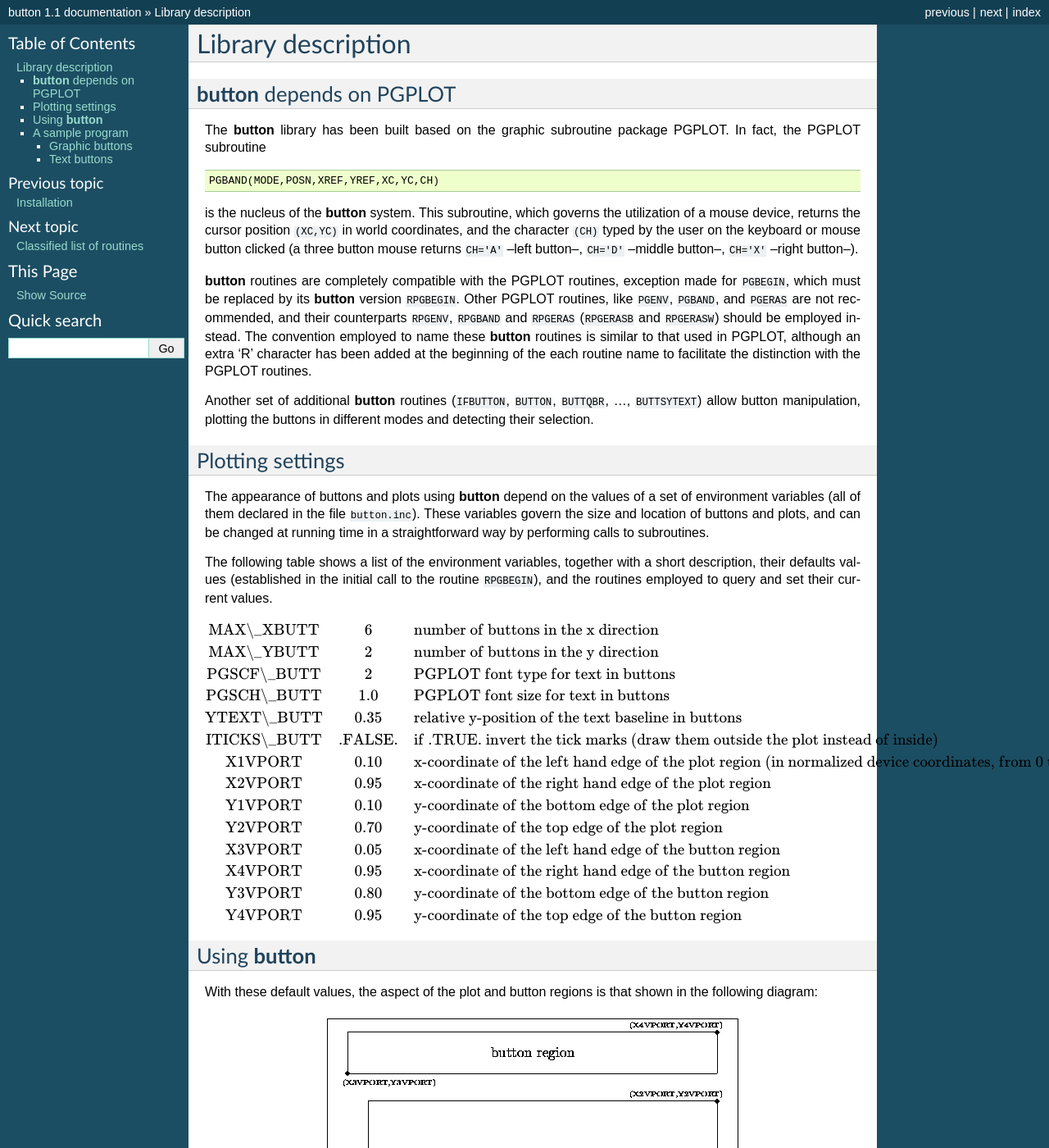
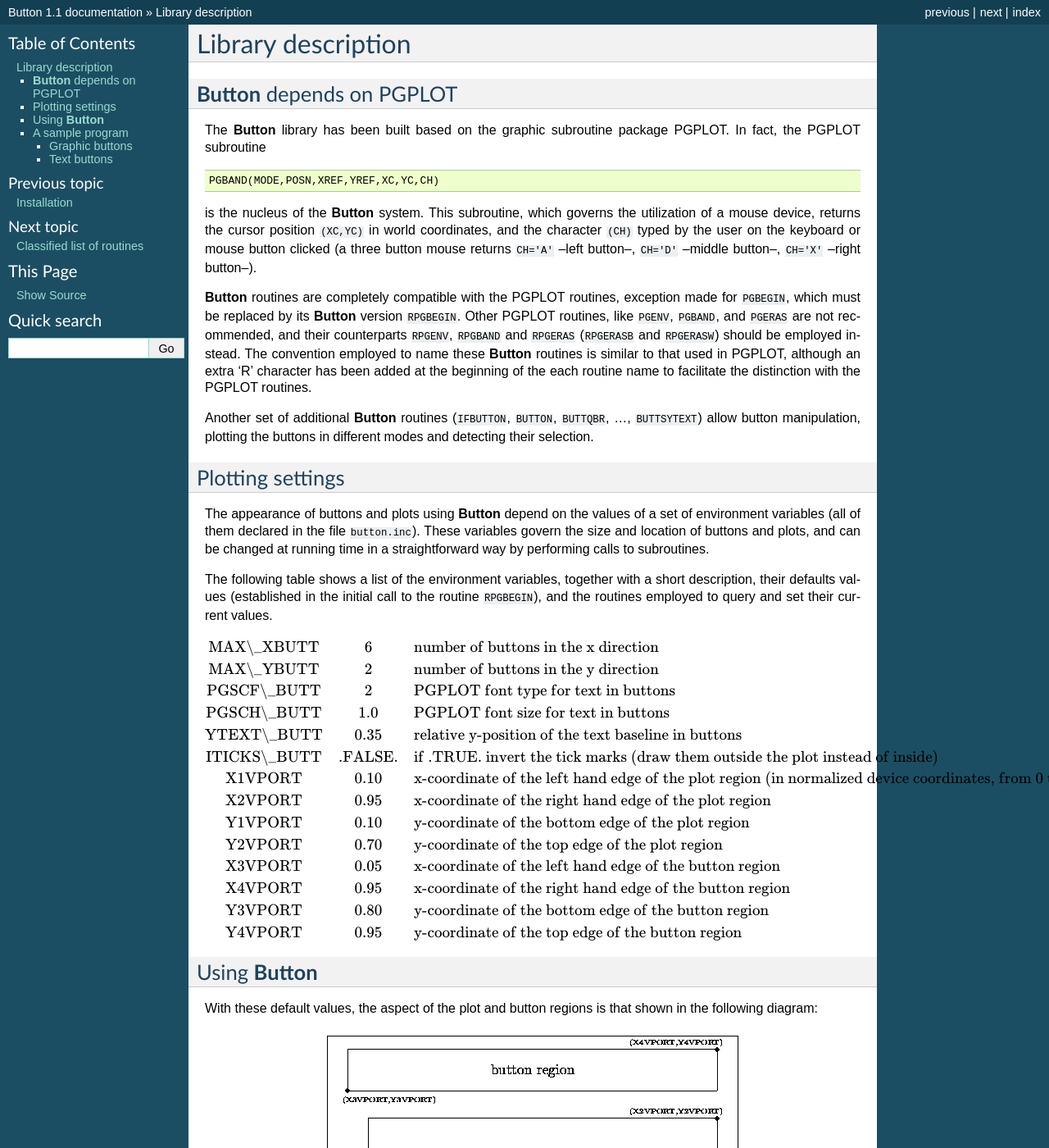
Before and after one commit to nicocardiel/button, a Sphinx documentation site: the page built from docs/library_description.rst, in a window 1280 px wide and 1400 px high. Shown: the whole window at 82% size. Built offline with Sphinx 7.4.7, drawn with Linux system fonts in a browser that asks for light colours; formulas are drawn with MathJax 3; some of the changed text lies outside the part shown.

Commit message:
Update documentation: distinguish between html and latexpdf

```diff
--- a/docs/conf.py
+++ b/docs/conf.py
@@ -1,6 +1,6 @@
 # -*- coding: utf-8 -*-
 #
-# button documentation build configuration file, created by
+# Button documentation build configuration file, created by
 # sphinx-quickstart on Wed Jan  4 11:51:55 2017.
 #
 # This file is execfile()d with the current directory set to its
@@ -47,7 +47,7 @@
 master_doc = 'index'
 
 # General information about the project.
-project = u'button'
+project = u'Button'
 copyright = u'2017, Nicolás Cardiel'
 author = u'Nicolás Cardiel'
 
@@ -139,7 +139,7 @@
 # Add any paths that contain custom static files (such as style sheets) here,
 # relative to this directory. They are copied after the builtin static files,
 # so a file named "default.css" will overwrite the builtin "default.css".
-html_static_path = ['_static']
+# html_static_path = ['_static']
 
 # Add any extra paths that contain custom files (such as robots.txt or
 # .htaccess) here, relative to this directory. These files are copied
@@ -208,7 +208,7 @@
 
 latex_elements = {
 # The paper size ('letterpaper' or 'a4paper').
-#'papersize': 'letterpaper',
+'papersize': 'a4paper',
 
 # The font size ('10pt', '11pt' or '12pt').
 #'pointsize': '10pt',
@@ -224,7 +224,7 @@
 # (source start file, target name, title,
 #  author, documentclass [howto, manual, or own class]).
 latex_documents = [
-    (master_doc, 'button.tex', u'button Documentation',
+    (master_doc, 'button.tex', u'Button Documentation',
      u'Nicolás Cardiel', 'manual'),
 ]
 
@@ -254,7 +254,7 @@
 # One entry per manual page. List of tuples
 # (source start file, name, description, authors, manual section).
 man_pages = [
-    (master_doc, 'button', u'button Documentation',
+    (master_doc, 'button', u'Button Documentation',
      [author], 1)
 ]
 
@@ -268,7 +268,7 @@
 # (source start file, target name, title, author,
 #  dir menu entry, description, category)
 texinfo_documents = [
-    (master_doc, 'button', u'button Documentation',
+    (master_doc, 'button', u'Button Documentation',
      author, 'button', 'One line description of project.',
      'Miscellaneous'),
 ]
--- a/docs/library_description.rst
+++ b/docs/library_description.rst
@@ -1,39 +1,39 @@
 Library description
 ===================
 
-**button** depends on PGPLOT
+**Button** depends on PGPLOT
 ----------------------------
 
-The **button** library has been built based on the graphic subroutine package
+The **Button** library has been built based on the graphic subroutine package
 PGPLOT. In fact, the PGPLOT subroutine
 
 ::
 
    PGBAND(MODE,POSN,XREF,YREF,XC,YC,CH)
 
-is the nucleus of the **button** system. This subroutine, which governs the
+is the nucleus of the **Button** system. This subroutine, which governs the
 utilization of a mouse device, returns the cursor position ``(XC,YC)`` in world
 coordinates, and the character ``(CH)`` typed by the user on the keyboard or
 mouse button clicked (a three button mouse returns ``CH='A'`` --left button--,
 ``CH='D'`` --middle button--, ``CH='X'`` --right button--).
 
-**button** routines are completely compatible with the PGPLOT routines,
-exception made for ``PGBEGIN``, which must be replaced by its **button**
+**Button** routines are completely compatible with the PGPLOT routines,
+exception made for ``PGBEGIN``, which must be replaced by its **Button**
 version ``RPGBEGIN``. Other PGPLOT routines, like ``PGENV``, ``PGBAND``, and
 ``PGERAS`` are not recommended, and their counterparts ``RPGENV``, ``RPGBAND``
 and ``RPGERAS`` (``RPGERASB`` and ``RPGERASW``) should be employed instead. The
-convention employed to name these **button** routines is similar to that used
+convention employed to name these **Button** routines is similar to that used
 in PGPLOT, although an extra 'R' character has been added at the beginning of
 the each routine name to facilitate the distinction with the PGPLOT routines.
 
-Another set of additional **button** routines (``IFBUTTON``, ``BUTTON``,
+Another set of additional **Button** routines (``IFBUTTON``, ``BUTTON``,
 ``BUTTQBR``, ..., ``BUTTSYTEXT``) allow button manipulation, plotting the
 buttons in different modes and detecting their selection.
 
 Plotting settings
 -----------------
 
-The appearance of buttons and plots using **button** depend on the values of a
+The appearance of buttons and plots using **Button** depend on the values of a
 set of environment variables (all of them declared in the file ``button.inc``).
 These variables govern the size and location of buttons and plots, and can be
 changed at running time in a straightforward way by performing calls to
@@ -79,15 +79,24 @@
    \mbox{BUTTQBR} & \mbox{BUTTSBR} \\
    \end{array}
 
-Using **button**
+Using **Button**
 ----------------
 
 With these default values, the aspect of the plot and button regions is that
 shown in the following diagram:
 
-.. image:: images/plotreg.gif
-   :scale: 100%
-   :align: center
+.. only:: html
+
+   .. image:: images/plotreg.gif
+      :scale: 100%
+      :align: center
+
+.. only:: latex
+
+   .. image:: images/plotreg.png
+      :scale: 100%
+      :align: center
+
 
 Any call to ``RPGENV`` will produce a graph in the plot region. The button area
 is divided into ``MAX_XBUTT`` columns and ``MAX_YBUTT`` rows of buttons, which
@@ -100,11 +109,11 @@
 simultaneous output devices to be employed, and sets the default values of the
 environment variables. After this inicial call, all the PGPLOT routines
 (exception made for ``PGBEGIN``) can be employed, in addition to those of
-**button**.
+**Button**.
 
 Each button is identified with a number, corresponding to their position on the
 grid of ``MAX_XBUTT x MAX_XBUTT`` possible buttons. Calls to the subroutine
-**button** will display/erase buttons in different modes. The detection of a
+**Button** will display/erase buttons in different modes. The detection of a
 selected button by the program user is performed with a call to a couple of
 subroutines:
 
@@ -127,7 +136,7 @@
 ----------------
 
 The sample program ``samplebutton.f``, included in the distribution file, shows
-some of the capabilities of the **button** library. Note that this program also
+some of the capabilities of the **Button** library. Note that this program also
 incorporates an algorithm to handle, simultaneously, different graphic output
 devices. However, it is important to note that, if more than one single graphic
 device is going to be employed, buttons (in this sample program) will only be
@@ -150,9 +159,18 @@
            .
    Press [CR] to EXIT
 
-.. image:: images/sample_bw.gif
-   :scale: 100%
-   :align: center
+.. only:: html
+
+   .. image:: images/sample_bw.gif
+      :scale: 100%
+      :align: center
+
+.. only:: latex
+
+   .. image:: images/sample_bw.png
+      :scale: 100%
+      :align: center
+
 
 Text buttons
 ............
```
Also changed, not shown: docs/index.rst (+15 -6 lines), docs/installation.rst (+6 -8 lines), docs/images/plotreg.png (added), docs/images/sample.png (added), docs/images/sample_bw.png (added).
